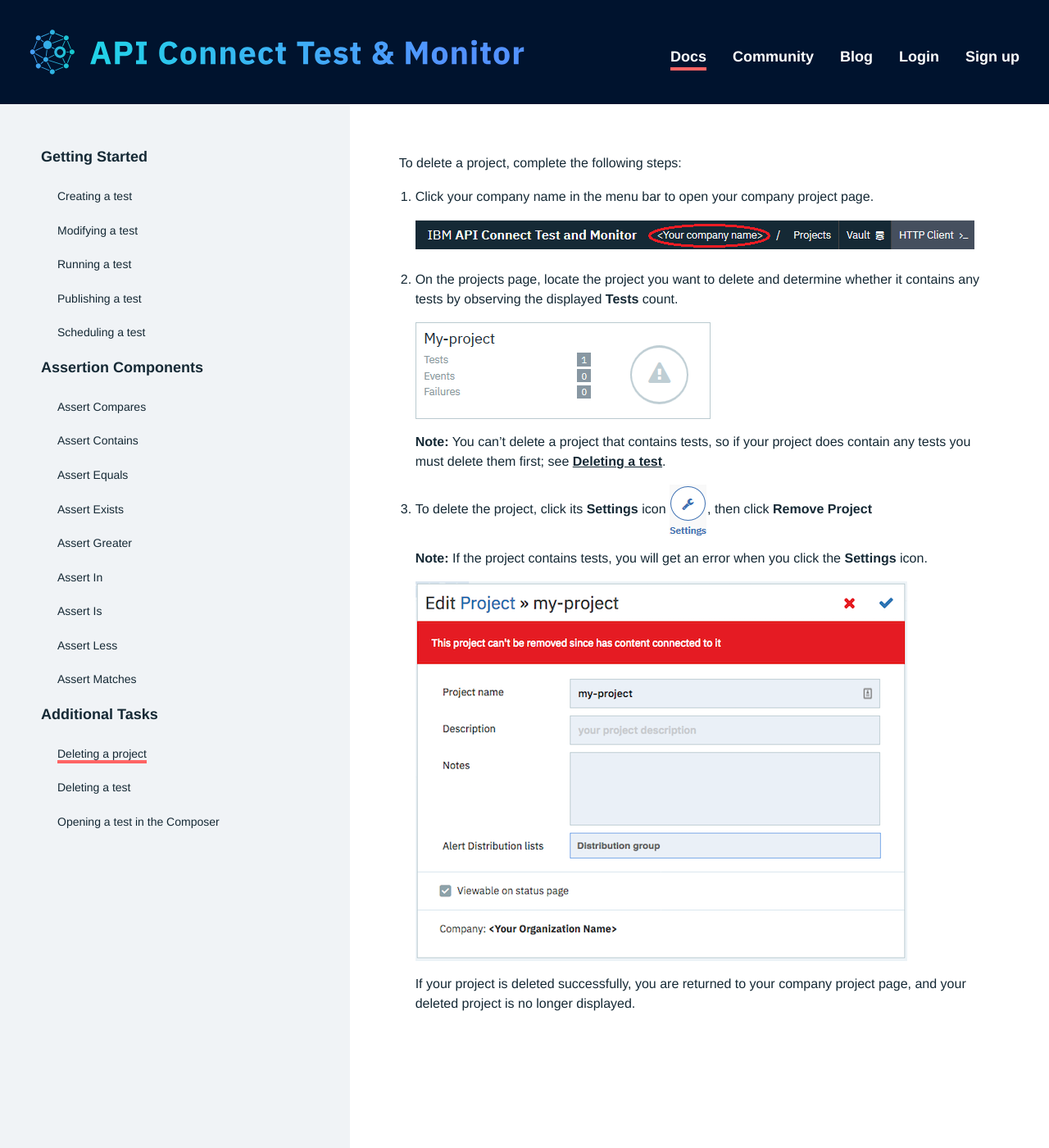
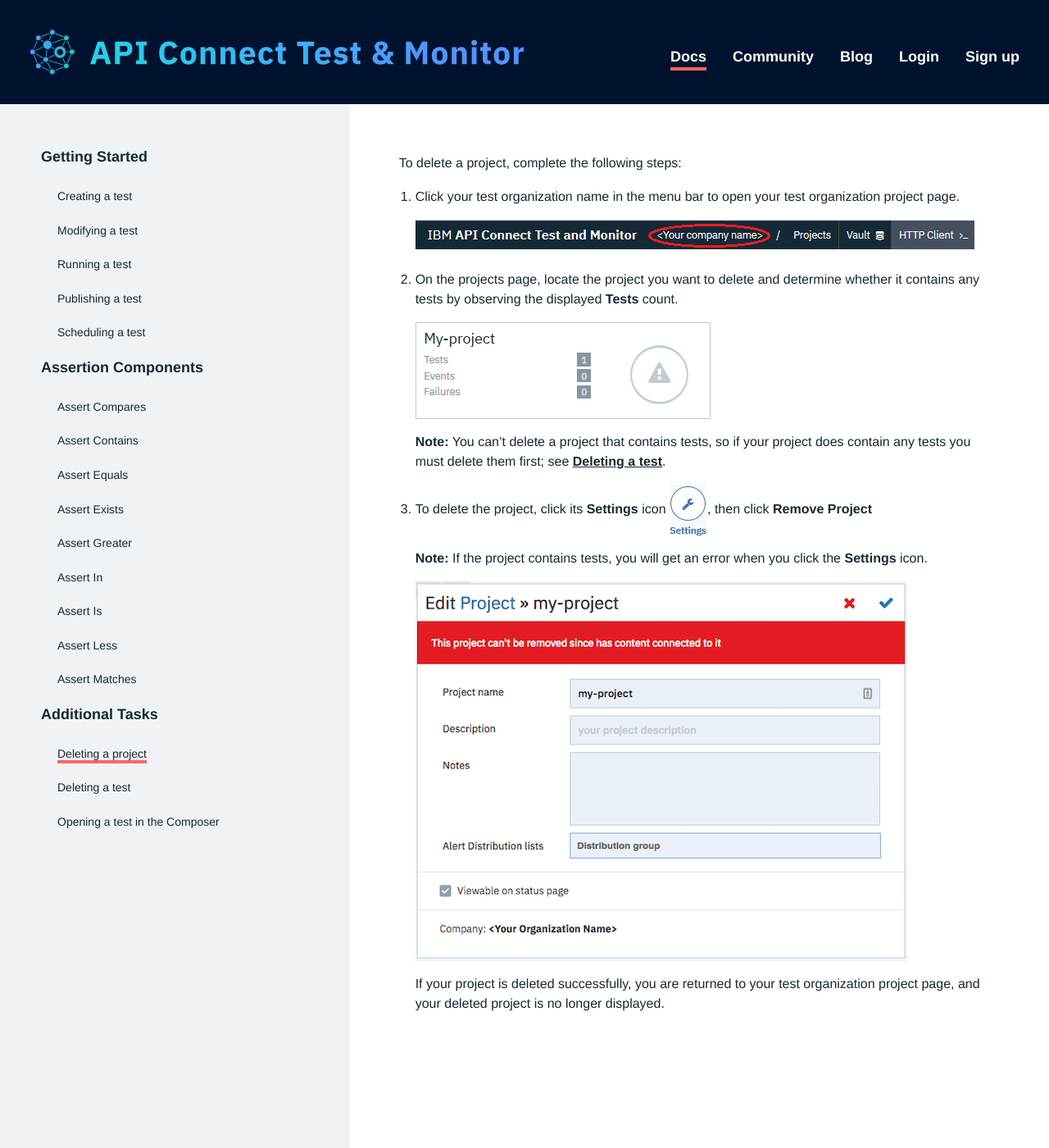
Before and after one commit to ibm-apiconnect/test-and-monitor, a Jekyll site: the page built from _documentations/Delete-project.md, in a window 1280 px wide and 1400 px high. Shown: the whole window at 82% size. Built offline with Jekyll 4.4.1, drawn with Linux system fonts in a browser that asks for light colours; some web fonts are replaced.

Commit message:
Replace "company" with "test organization"

```diff
--- a/_documentations/Delete-project.md
+++ b/_documentations/Delete-project.md
@@ -27,4 +27,4 @@
 
     ![Image of delete error](./images/cant-delete-project.png)
 
-    If your project is deleted successfully, you are returned to your company project page, and your deleted project is no longer displayed.
+    If your project is deleted successfully, you are returned to your test organization project page, and your deleted project is no longer displayed.
--- a/_includes/open_project_page.md
+++ b/_includes/open_project_page.md
@@ -1,3 +1,3 @@
-1. Click your company name in the menu bar to open your company project page.
+1. Click your test organization name in the menu bar to open your test organization project page.
 
-    ![Image of company name](./images/company-name-in-menu-bar.png)
+    ![Image of test organization name](./images/company-name-in-menu-bar.png)
```
